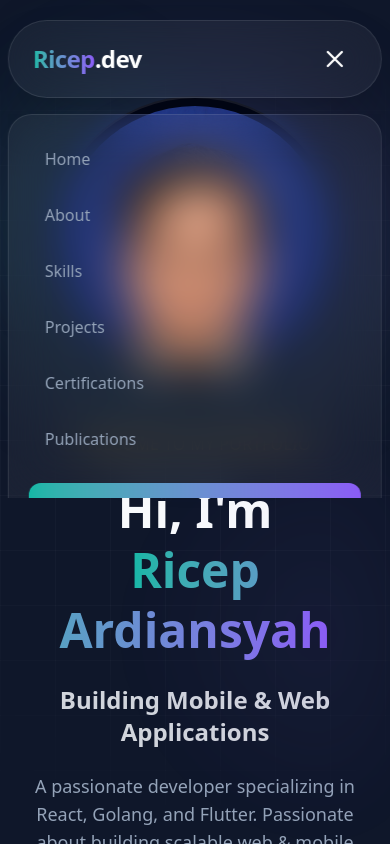
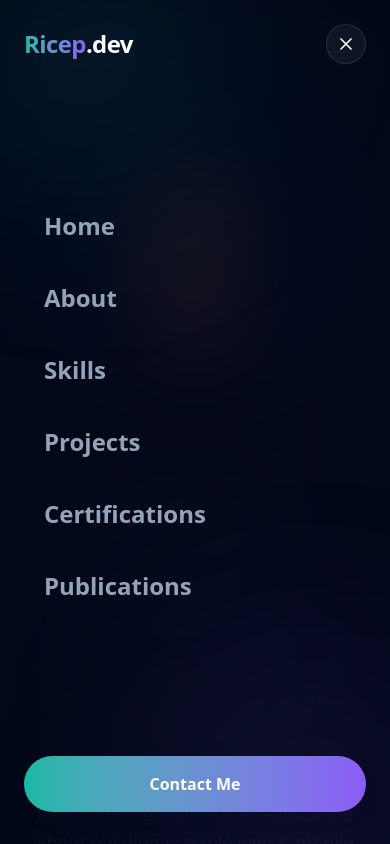
Before and after one commit to ricep-dev/ricep-dev-portfolio, a React (Vite) app: page / in a window 390 px wide. Both pictures are taken after a click on the button "Open menu". Shown: the top 844 px of the page. Built offline with nearby package versions, Linux system fonts and the light colour scheme.

Commit message:
Menambahkan Update Navbar

```diff
--- a/src/components/Navbar.jsx
+++ b/src/components/Navbar.jsx
@@ -25,6 +25,25 @@ const Navbar = () => {
 
     return () => window.removeEventListener("scroll", handleScroll);
   }, []);
+
+  // Lock body scroll while the fullscreen mobile overlay is open
+  useEffect(() => {
+    document.body.style.overflow = mobileOpen ? "hidden" : "";
+    return () => {
+      document.body.style.overflow = "";
+    };
+  }, [mobileOpen]);
+
+  // Close overlay on Escape key
+  useEffect(() => {
+    const handleKeyDown = (e) => {
+      if (e.key === "Escape") setMobileOpen(false);
+    };
+    document.addEventListener("keydown", handleKeyDown);
+    return () => document.removeEventListener("keydown", handleKeyDown);
+  }, []);
+
+  const closeMobileMenu = () => setMobileOpen(false);
 
   return (
     <>
@@ -108,7 +127,9 @@ const Navbar = () => {
 
             {/* Mobile Button */}
             <button
-              onClick={() => setMobileOpen(!mobileOpen)}
+              onClick={() => setMobileOpen(true)}
+              aria-label="Open menu"
+              aria-expanded={mobileOpen}
               className="md:hidden p-2 rounded-lg hover:bg-white/10 transition"
             >
               <svg
@@ -118,77 +139,136 @@ const Navbar = () => {
                 strokeWidth="2"
                 viewBox="0 0 24 24"
               >
-                {mobileOpen ? (
+                <path
+                  strokeLinecap="round"
+                  strokeLinejoin="round"
+                  d="M4 6h16M4 12h16M4 18h16"
+                />
+              </svg>
+            </button>
+          </div>
+        </div>
+      </nav>
+
+      {/* Mobile Fullscreen Overlay Menu */}
+      {mobileOpen && (
+        <div
+          role="dialog"
+          aria-modal="true"
+          aria-label="Mobile navigation menu"
+          className="
+            fixed inset-0 z-[60] md:hidden
+            flex h-[100dvh] flex-col
+            bg-slate-950/90 backdrop-blur-2xl
+            animate-[overlayFadeIn_0.4s_ease_forwards]
+          "
+        >
+          {/* Ambient background glows to match theme */}
+          <div className="pointer-events-none absolute inset-0 overflow-hidden">
+            <div className="absolute -top-24 -left-16 h-72 w-72 rounded-full bg-[var(--accent-teal)]/10 blur-[100px]" />
+            <div className="absolute -bottom-24 -right-16 h-72 w-72 rounded-full bg-[var(--accent-purple)]/10 blur-[100px]" />
+          </div>
+
+          {/* Scrollable container so nothing ever gets cut off */}
+          <div className="relative flex h-full flex-col overflow-y-auto">
+            {/* Top bar: logo + close */}
+            <div className="flex shrink-0 items-center justify-between px-6 pt-6">
+              <a
+                href="#home"
+                onClick={closeMobileMenu}
+                className="text-2xl font-extrabold tracking-tight"
+              >
+                <span className="text-gradient">Ricep</span>
+                <span className="text-white">.dev</span>
+              </a>
+
+              <button
+                onClick={closeMobileMenu}
+                aria-label="Close menu"
+                className="
+                  flex h-10 w-10 items-center justify-center
+                  rounded-full border border-white/10 bg-white/5
+                  text-white transition-all duration-300
+                  hover:border-red-400/40 hover:bg-white/10 hover:text-red-300
+                "
+              >
+                <svg
+                  className="h-5 w-5"
+                  fill="none"
+                  stroke="currentColor"
+                  strokeWidth="2"
+                  viewBox="0 0 24 24"
+                >
                   <path
                     strokeLinecap="round"
                     strokeLinejoin="round"
                     d="M6 18L18 6M6 6l12 12"
                   />
-                ) : (
-                  <path
-                    strokeLinecap="round"
-                    strokeLinejoin="round"
-                    d="M4 6h16M4 12h16M4 18h16"
-                  />
-                )}
-              </svg>
-            </button>
-          </div>
-        </div>
+                </svg>
+              </button>
+            </div>
 
-        {/* Mobile Menu */}
-        <div
-          className={`
-            md:hidden
-            overflow-hidden
-            transition-all
-            duration-500
-            ${
-              mobileOpen
-                ? "max-h-96 opacity-100 mt-4"
-                : "max-h-0 opacity-0"
-            }
-          `}
-        >
-          <div className="rounded-3xl border border-white/10 bg-white/5 backdrop-blur-xl shadow-2xl p-5">
-            <div className="flex flex-col gap-2">
-              {navItems.map((item) => (
+            {/* Navigation links */}
+            <nav className="flex flex-1 flex-col justify-center gap-2 px-6 py-10">
+              {navItems.map((item, index) => (
                 <a
                   key={item.name}
                   href={item.href}
-                  onClick={() => setMobileOpen(false)}
+                  onClick={closeMobileMenu}
+                  style={{ animationDelay: `${100 + index * 70}ms` }}
                   className="
-                    rounded-xl
-                    px-4
-                    py-3
-                    text-[var(--text-secondary)]
-                    hover:bg-white/10
-                    hover:text-white
-                    transition
+                    group flex items-center justify-between
+                    rounded-2xl px-5 py-4
+                    text-2xl font-semibold text-[var(--text-secondary)]
+                    opacity-0
+                    transition-all duration-300
+                    hover:bg-white/10 hover:text-white
+                    active:bg-white/15 active:scale-[0.98]
+                    animate-[overlayItemIn_0.5s_ease_forwards]
                   "
                 >
-                  {item.name}
+                  <span>{item.name}</span>
+                  <span
+                    className="
+                      text-[var(--accent-teal)]
+                      opacity-0 -translate-x-2
+                      transition-all duration-300
+                      group-hover:opacity-100 group-hover:translate-x-0
+                    "
+                  >
+                    &rarr;
+                  </span>
                 </a>
               ))}
+            </nav>
 
+            {/* Contact Me button — always visible, never cut off */}
+            <div
+              className="shrink-0 px-6 pb-8 pt-2 opacity-0 animate-[overlayItemIn_0.5s_ease_forwards]"
+              style={{ animationDelay: `${100 + navItems.length * 70}ms` }}
+            >
               <a
                 href={whatsappUrl}
                 target="_blank"
                 rel="noopener noreferrer"
-                onClick={() => setMobileOpen(false)}
+                onClick={closeMobileMenu}
                 className="
-                  mt-3
-                  rounded-xl
+                  flex w-full items-center justify-center
+                  rounded-full
                   bg-gradient-to-r
                   from-[var(--accent-teal)]
                   to-[var(--accent-purple)]
-                  px-4
-                  py-3
+                  px-6
+                  py-4
                   text-center
+                  text-base
                   font-semibold
                   text-white
-                  transition
-                  hover:opacity-90
+                  shadow-lg shadow-[var(--accent-purple)]/20
+                  transition-all
+                  duration-300
+                  hover:scale-[1.02]
+                  active:scale-[0.98]
                 "
               >
                 Contact Me
@@ -196,7 +276,19 @@ const Navbar = () => {
             </div>
           </div>
         </div>
-      </nav>
+      )}
+
+      {/* Keyframes for overlay animations */}
+      <style>{`
+        @keyframes overlayFadeIn {
+          from { opacity: 0; }
+          to { opacity: 1; }
+        }
+        @keyframes overlayItemIn {
+          from { opacity: 0; transform: translateY(-16px); }
+          to { opacity: 1; transform: translateY(0); }
+        }
+      `}</style>
     </>
   );
 };
```
